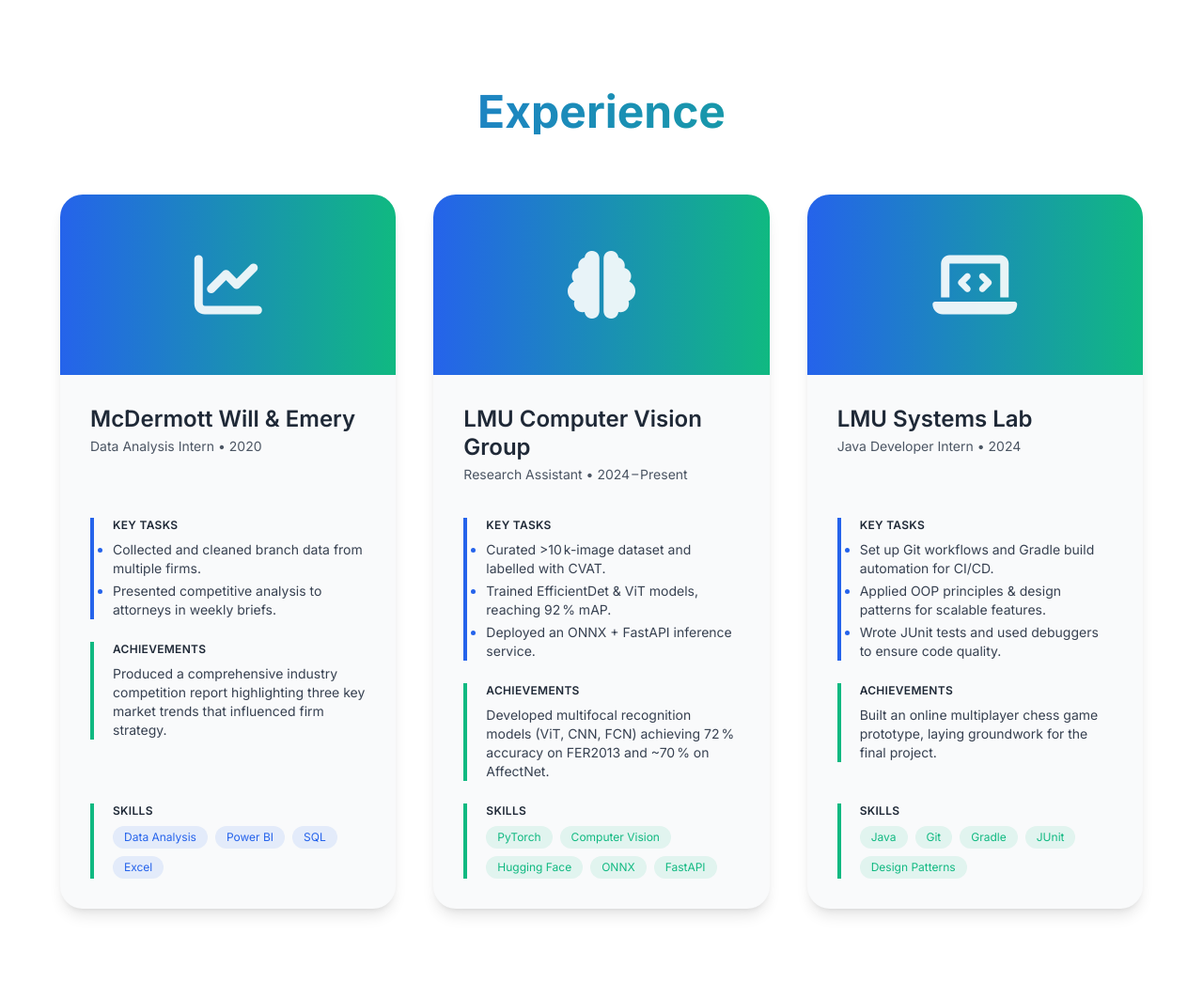
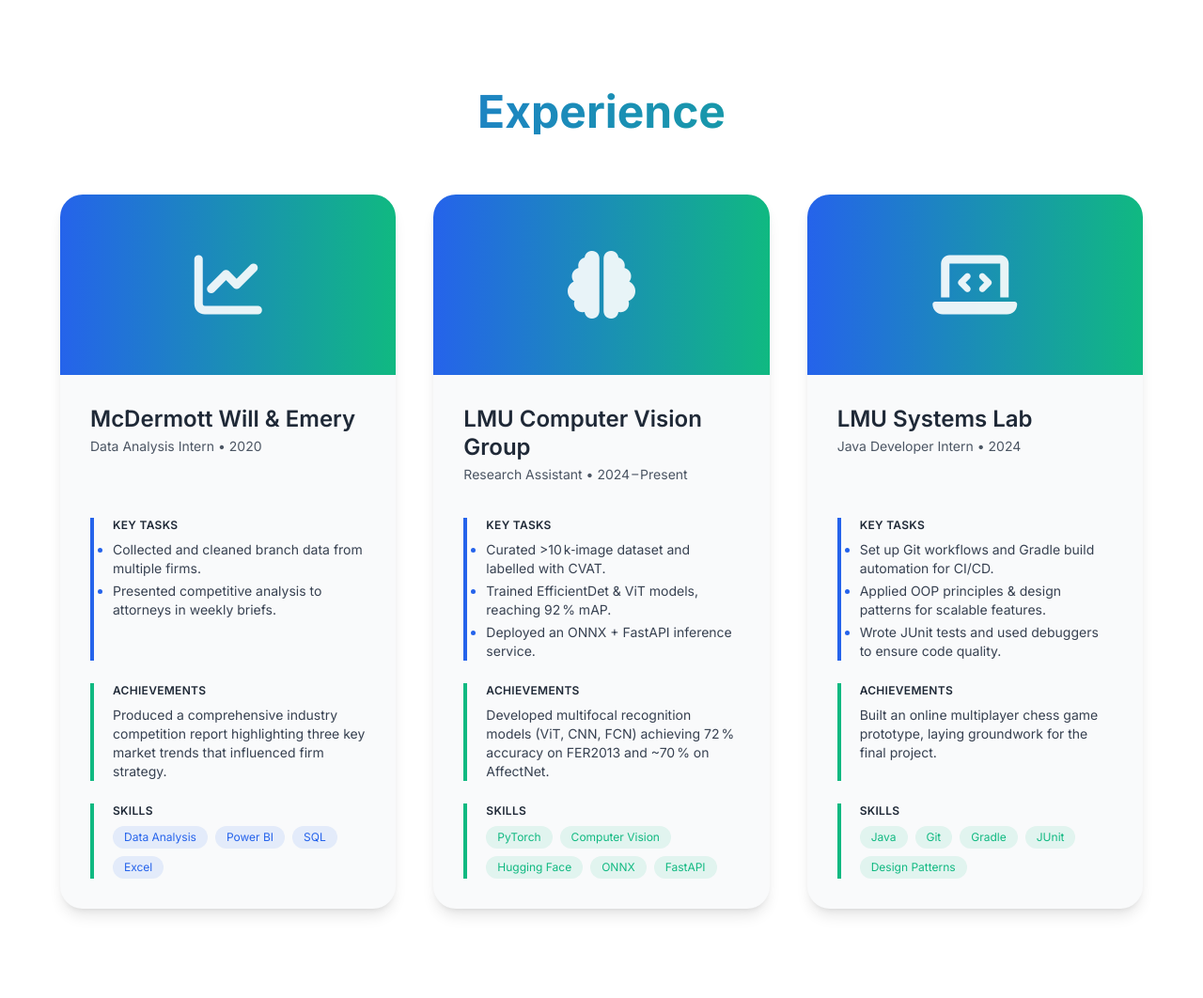
Before and after one commit to 42logos/site-yuanluo, a Flask app: page / in a window 1280 px wide. Shown: the part 2522-3584 px from the top of the page at 94% size. Run offline with Flask 3, Linux system fonts and the light colour scheme; some libraries are stand-ins or nearby versions.

Commit message:
Enhance experience section layout with grid structure and uniform heights for key tasks and achievements

```diff
--- a/templates/index.html
+++ b/templates/index.html
@@ -297,6 +297,14 @@
             z-index: 9999;
             transition: width 0.1s ease-out;
         }
+        /* Experience‑card body: 4 rows → company · keytasks · achievements · skills */
+.exp-body {
+    display: grid;
+    grid-template-rows: auto auto auto 1fr;  /* <‑‑ key line */
+    gap: 1.5rem;                             /* = Tailwind’s gap‑6 */
+    flex: 1 1 0%;
+  }
+
     </style>
 </head>
 
@@ -595,116 +603,179 @@
           <!-- Experience Grid -->
           <div class="grid md:grid-cols-2 lg:grid-cols-3 gap-10">
 
-            <!-- Card 1 -->
-            <article class="bg-gray-50 dark:bg-gray-800 rounded-3xl overflow-hidden shadow-lg transition-all duration-300 group hover:-translate-y-1 hover:shadow-2xl flex flex-col">
-              <header class="h-48 bg-gradient-to-r from-primary-light to-accent-light dark:from-primary-dark dark:to-accent-dark flex items-center justify-center relative">
+            <!-- ─────────────── Card 1 ─────────────── -->
+            <article
+              class="bg-gray-50 dark:bg-gray-800 rounded-3xl overflow-hidden shadow-lg transition-all duration-300 group hover:-translate-y-1 hover:shadow-2xl flex flex-col">
+              <header
+                class="h-48 bg-gradient-to-r from-primary-light to-accent-light dark:from-primary-dark dark:to-accent-dark flex items-center justify-center relative">
                 <i class="fas fa-chart-line text-7xl text-white opacity-90 group-hover:scale-110 transition-transform"></i>
                 <span class="absolute inset-0 bg-black/20 opacity-0 group-hover:opacity-100 transition-opacity"></span>
               </header>
-              <div class="p-8 flex flex-col gap-6 flex-1">
+
+              <!-- Card body: 4‑row grid -->
+              <div class="p-8 exp-body">
+                <!-- row 1 – company + date -->
                 <div class="h-24">
                   <h3 class="text-2xl font-semibold leading-tight line-clamp-2">McDermott Will &amp; Emery</h3>
-                  <p class="text-sm text-gray-600 dark:text-gray-400 mt-1">Data Analysis Intern • 2020</p>
+                  <p class="text-sm text-gray-600 dark:text-gray-400 mt-1">Data Analysis Intern • 2020</p>
                 </div>
 
+                <!-- row 2 – Key Tasks -->
                 <div class="pl-5 border-l-4 border-primary-light dark:border-primary-dark">
-                  <h4 class="font-semibold text-gray-800 dark:text-gray-200 tracking-wide uppercase text-xs mb-2">Key Tasks</h4>
-                  <ul class="list-disc marker:text-primary-light dark:marker:text-primary-dark space-y-1 text-gray-700 dark:text-gray-300 text-sm">
+                  <h4 class="font-semibold text-gray-800 dark:text-gray-200 tracking-wide uppercase text-xs mb-2 exp-keytasks">Key Tasks</h4>
+                  <ul
+                    class="list-disc marker:text-primary-light dark:marker:text-primary-dark space-y-1 text-gray-700 dark:text-gray-300 text-sm">
                     <li>Collected and cleaned branch data from multiple firms.</li>
                     <li>Presented competitive analysis to attorneys in weekly briefs.</li>
                   </ul>
                 </div>
 
+                <!-- row 3 – Achievements -->
                 <div class="pl-5 border-l-4 border-accent-light dark:border-accent-dark">
                   <h4 class="font-semibold text-gray-800 dark:text-gray-200 tracking-wide uppercase text-xs mb-2">Achievements</h4>
-                  <p class="text-gray-700 dark:text-gray-300 text-sm">Produced a comprehensive industry competition report highlighting three key market trends that influenced firm strategy.</p>
+                  <p class="text-gray-700 dark:text-gray-300 text-sm">
+                    Produced a comprehensive industry competition report highlighting three key market trends that influenced
+                    firm strategy.
+                  </p>
                 </div>
 
-                <div class="pl-5 border-l-4 border-accent-light dark:border-accent-dark mt-auto">
+                <!-- row 4 – Skills (1 fr keeps it at the bottom) -->
+                <div class="pl-5 border-l-4 border-accent-light dark:border-accent-dark self-end">
                   <h4 class="font-semibold text-gray-800 dark:text-gray-200 tracking-wide uppercase text-xs mb-2">Skills</h4>
                   <ul class="flex flex-wrap gap-2">
-                    <li class="px-3 py-1 bg-primary-light/10 text-primary-light dark:bg-primary-dark/20 dark:text-primary-light rounded-full text-xs">Data Analysis</li>
-                    <li class="px-3 py-1 bg-primary-light/10 text-primary-light dark:bg-primary-dark/20 dark:text-primary-light rounded-full text-xs">Power BI</li>
-                    <li class="px-3 py-1 bg-primary-light/10 text-primary-light dark:bg-primary-dark/20 dark:text-primary-light rounded-full text-xs">SQL</li>
-                    <li class="px-3 py-1 bg-primary-light/10 text-primary-light dark:bg-primary-dark/20 dark:text-primary-light rounded-full text-xs">Excel</li>
+                    <li
+                      class="px-3 py-1 bg-primary-light/10 text-primary-light dark:bg-primary-dark/20 dark:text-primary-light rounded-full text-xs">
+                      Data Analysis</li>
+                    <li
+                      class="px-3 py-1 bg-primary-light/10 text-primary-light dark:bg-primary-dark/20 dark:text-primary-light rounded-full text-xs">
+                      Power BI</li>
+                    <li
+                      class="px-3 py-1 bg-primary-light/10 text-primary-light dark:bg-primary-dark/20 dark:text-primary-light rounded-full text-xs">
+                      SQL</li>
+                    <li
+                      class="px-3 py-1 bg-primary-light/10 text-primary-light dark:bg-primary-dark/20 dark:text-primary-light rounded-full text-xs">
+                      Excel</li>
                   </ul>
                 </div>
               </div>
             </article>
 
-            <!-- Card 2 -->
-            <article class="bg-gray-50 dark:bg-gray-800 rounded-3xl overflow-hidden shadow-lg transition-all duration-300 group hover:-translate-y-1 hover:shadow-2xl flex flex-col">
-              <header class="h-48 bg-gradient-to-r from-primary-light to-accent-light dark:from-primary-dark dark:to-accent-dark flex items-center justify-center relative">
+            <!-- ─────────────── Card 2 ─────────────── -->
+            <article
+              class="bg-gray-50 dark:bg-gray-800 rounded-3xl overflow-hidden shadow-lg transition-all duration-300 group hover:-translate-y-1 hover:shadow-2xl flex flex-col">
+              <header
+                class="h-48 bg-gradient-to-r from-primary-light to-accent-light dark:from-primary-dark dark:to-accent-dark flex items-center justify-center relative">
                 <i class="fas fa-brain text-7xl text-white opacity-90 group-hover:scale-110 transition-transform"></i>
                 <span class="absolute inset-0 bg-black/20 opacity-0 group-hover:opacity-100 transition-opacity"></span>
               </header>
-              <div class="p-8 flex flex-col gap-6 flex-1">
+
+              <!-- Card body -->
+              <div class="p-8 exp-body">
+                <!-- row 1 -->
                 <div class="h-24">
                   <h3 class="text-2xl font-semibold leading-tight line-clamp-2">LMU Computer Vision Group</h3>
-                  <p class="text-sm text-gray-600 dark:text-gray-400 mt-1">Research Assistant • 2024 – Present</p>
+                  <p class="text-sm text-gray-600 dark:text-gray-400 mt-1">Research Assistant • 2024 – Present</p>
                 </div>
 
+                <!-- row 2 -->
                 <div class="pl-5 border-l-4 border-primary-light dark:border-primary-dark">
-                  <h4 class="font-semibold text-gray-800 dark:text-gray-200 tracking-wide uppercase text-xs mb-2">Key Tasks</h4>
-                  <ul class="list-disc marker:text-primary-light dark:marker:text-primary-dark space-y-1 text-gray-700 dark:text-gray-300 text-sm">
-                    <li>Curated &gt;10 k-image dataset and labelled with CVAT.</li>
+                  <h4 class="font-semibold text-gray-800 dark:text-gray-200 tracking-wide uppercase text-xs mb-2 exp-keytasks">Key Tasks</h4>
+                  <ul
+                    class="list-disc marker:text-primary-light dark:marker:text-primary-dark space-y-1 text-gray-700 dark:text-gray-300 text-sm">
+                    <li>Curated &gt;10 k‑image dataset and labelled with CVAT.</li>
                     <li>Trained EfficientDet &amp; ViT models, reaching 92 % mAP.</li>
-                    <li>Deployed an ONNX + FastAPI inference service.</li>
+                    <li>Deployed an ONNX + FastAPI inference service.</li>
                   </ul>
                 </div>
 
+                <!-- row 3 -->
                 <div class="pl-5 border-l-4 border-accent-light dark:border-accent-dark">
                   <h4 class="font-semibold text-gray-800 dark:text-gray-200 tracking-wide uppercase text-xs mb-2">Achievements</h4>
-                  <p class="text-gray-700 dark:text-gray-300 text-sm">Developed multifocal recognition models (ViT, CNN, FCN) achieving 72 % accuracy on FER2013 and ~70 % on AffectNet.</p>
+                  <p class="text-gray-700 dark:text-gray-300 text-sm">
+                    Developed multifocal recognition models (ViT, CNN, FCN) achieving 72 % accuracy on FER2013 and ~70 % on
+                    AffectNet.
+                  </p>
                 </div>
 
-                <div class="pl-5 border-l-4 border-accent-light dark:border-accent-dark mt-auto">
+                <!-- row 4 -->
+                <div class="pl-5 border-l-4 border-accent-light dark:border-accent-dark self-end">
                   <h4 class="font-semibold text-gray-800 dark:text-gray-200 tracking-wide uppercase text-xs mb-2">Skills</h4>
                   <ul class="flex flex-wrap gap-2">
-                    <li class="px-3 py-1 bg-accent-light/10 text-accent-light dark:bg-accent-dark/20 dark:text-accent-light rounded-full text-xs">PyTorch</li>
-                    <li class="px-3 py-1 bg-accent-light/10 text-accent-light dark:bg-accent-dark/20 dark:text-accent-light rounded-full text-xs">Computer Vision</li>
-                    <li class="px-3 py-1 bg-accent-light/10 text-accent-light dark:bg-accent-dark/20 dark:text-accent-light rounded-full text-xs">Hugging Face</li>
-                    <li class="px-3 py-1 bg-accent-light/10 text-accent-light dark:bg-accent-dark/20 dark:text-accent-light rounded-full text-xs">ONNX</li>
-                    <li class="px-3 py-1 bg-accent-light/10 text-accent-light dark:bg-accent-dark/20 dark:text-accent-light rounded-full text-xs">FastAPI</li>
+                    <li
+                      class="px-3 py-1 bg-accent-light/10 text-accent-light dark:bg-accent-dark/20 dark:text-accent-light rounded-full text-xs">
+                      PyTorch</li>
+                    <li
+                      class="px-3 py-1 bg-accent-light/10 text-accent-light dark:bg-accent-dark/20 dark:text-accent-light rounded-full text-xs">
+                      Computer Vision</li>
+                    <li
+                      class="px-3 py-1 bg-accent-light/10 text-accent-light dark:bg-accent-dark/20 dark:text-accent-light rounded-full text-xs">
+                      Hugging Face</li>
+                    <li
+                      class="px-3 py-1 bg-accent-light/10 text-accent-light dark:bg-accent-dark/20 dark:text-accent-light rounded-full text-xs">
+                      ONNX</li>
+                    <li
+                      class="px-3 py-1 bg-accent-light/10 text-accent-light dark:bg-accent-dark/20 dark:text-accent-light rounded-full text-xs">
+                      FastAPI</li>
                   </ul>
                 </div>
               </div>
             </article>
 
-            <!-- Card 3 -->
-            <article class="bg-gray-50 dark:bg-gray-800 rounded-3xl overflow-hidden shadow-lg transition-all duration-300 group hover:-translate-y-1 hover:shadow-2xl flex flex-col">
-              <header class="h-48 bg-gradient-to-r from-primary-light to-accent-light dark:from-primary-dark dark:to-accent-dark flex items-center justify-center relative">
+            <!-- ─────────────── Card 3 ─────────────── -->
+            <article
+              class="bg-gray-50 dark:bg-gray-800 rounded-3xl overflow-hidden shadow-lg transition-all duration-300 group hover:-translate-y-1 hover:shadow-2xl flex flex-col">
+              <header
+                class="h-48 bg-gradient-to-r from-primary-light to-accent-light dark:from-primary-dark dark:to-accent-dark flex items-center justify-center relative">
                 <i class="fas fa-laptop-code text-7xl text-white opacity-90 group-hover:scale-110 transition-transform"></i>
                 <span class="absolute inset-0 bg-black/20 opacity-0 group-hover:opacity-100 transition-opacity"></span>
               </header>
-              <div class="p-8 flex flex-col gap-6 flex-1">
+
+              <!-- Card body -->
+              <div class="p-8 exp-body">
+                <!-- row 1 -->
                 <div class="h-24">
                   <h3 class="text-2xl font-semibold leading-tight line-clamp-2">LMU Systems Lab</h3>
-                  <p class="text-sm text-gray-600 dark:text-gray-400 mt-1">Java Developer Intern • 2024</p>
+                  <p class="text-sm text-gray-600 dark:text-gray-400 mt-1">Java Developer Intern • 2024</p>
                 </div>
 
+                <!-- row 2 -->
                 <div class="pl-5 border-l-4 border-primary-light dark:border-primary-dark">
-                  <h4 class="font-semibold text-gray-800 dark:text-gray-200 tracking-wide uppercase text-xs mb-2">Key Tasks</h4>
-                  <ul class="list-disc marker:text-primary-light dark:marker:text-primary-dark space-y-1 text-gray-700 dark:text-gray-300 text-sm">
+                  <h4 class="font-semibold text-gray-800 dark:text-gray-200 tracking-wide uppercase text-xs mb-2 exp-keytasks">Key Tasks</h4>
+                  <ul
+                    class="list-disc marker:text-primary-light dark:marker:text-primary-dark space-y-1 text-gray-700 dark:text-gray-300 text-sm">
                     <li>Set up Git workflows and Gradle build automation for CI/CD.</li>
                     <li>Applied OOP principles &amp; design patterns for scalable features.</li>
                     <li>Wrote JUnit tests and used debuggers to ensure code quality.</li>
                   </ul>
                 </div>
 
+                <!-- row 3 -->
                 <div class="pl-5 border-l-4 border-accent-light dark:border-accent-dark">
                   <h4 class="font-semibold text-gray-800 dark:text-gray-200 tracking-wide uppercase text-xs mb-2">Achievements</h4>
-                  <p class="text-gray-700 dark:text-gray-300 text-sm">Built an online multiplayer chess game prototype, laying groundwork for the final project.</p>
+                  <p class="text-gray-700 dark:text-gray-300 text-sm">
+                    Built an online multiplayer chess game prototype, laying groundwork for the final project.
+                  </p>
                 </div>
 
-                <div class="pl-5 border-l-4 border-accent-light dark:border-accent-dark mt-auto">
+                <!-- row 4 -->
+                <div class="pl-5 border-l-4 border-accent-light dark:border-accent-dark self-end">
                   <h4 class="font-semibold text-gray-800 dark:text-gray-200 tracking-wide uppercase text-xs mb-2">Skills</h4>
                   <ul class="flex flex-wrap gap-2">
-                    <li class="px-3 py-1 bg-accent-light/10 text-accent-light dark:bg-accent-dark/20 dark:text-accent-light rounded-full text-xs">Java</li>
-                    <li class="px-3 py-1 bg-accent-light/10 text-accent-light dark:bg-accent-dark/20 dark:text-accent-light rounded-full text-xs">Git</li>
-                    <li class="px-3 py-1 bg-accent-light/10 text-accent-light dark:bg-accent-dark/20 dark:text-accent-light rounded-full text-xs">Gradle</li>
-                    <li class="px-3 py-1 bg-accent-light/10 text-accent-light dark:bg-accent-dark/20 dark:text-accent-light rounded-full text-xs">JUnit</li>
-                    <li class="px-3 py-1 bg-accent-light/10 text-accent-light dark:bg-accent-dark/20 dark:text-accent-light rounded-full text-xs">Design Patterns</li>
+                    <li
+                      class="px-3 py-1 bg-accent-light/10 text-accent-light dark:bg-accent-dark/20 dark:text-accent-light rounded-full text-xs">
+                      Java</li>
+                    <li
+                      class="px-3 py-1 bg-accent-light/10 text-accent-light dark:bg-accent-dark/20 dark:text-accent-light rounded-full text-xs">
+                      Git</li>
+                    <li
+                      class="px-3 py-1 bg-accent-light/10 text-accent-light dark:bg-accent-dark/20 dark:text-accent-light rounded-full text-xs">
+                      Gradle</li>
+                    <li
+                      class="px-3 py-1 bg-accent-light/10 text-accent-light dark:bg-accent-dark/20 dark:text-accent-light rounded-full text-xs">
+                      JUnit</li>
+                    <li
+                      class="px-3 py-1 bg-accent-light/10 text-accent-light dark:bg-accent-dark/20 dark:text-accent-light rounded-full text-xs">
+                      Design Patterns</li>
                   </ul>
                 </div>
               </div>
@@ -1104,6 +1175,39 @@
             const scrolled = (window.scrollY / docHeight) * 100;
             document.getElementById('scroll-progress').style.width = scrolled + '%';
         });
+
+
+        document.addEventListener('DOMContentLoaded', () => {
+            const blocks = document.querySelectorAll('.exp-keytasks');
+            let max = 0;
+            blocks.forEach(b => { max = Math.max(max, b.offsetHeight); });
+            console.log(max);
+            blocks.forEach(b => {
+                // keep adding blank lines until this block matches the max height
+                while (b.offsetHeight < max) {
+                    b.appendChild(document.createElement('br'));
+                }
+            });
+            // ensure uniform heights for Key Tasks and Achievements rows across all cards
+            const expBodies = document.querySelectorAll('.exp-body');
+            let maxTasks = 0, maxAch = 0;
+
+            // find the maximum heights
+            expBodies.forEach(body => {
+                const rows = body.children;
+                maxTasks = Math.max(maxTasks, rows[1].offsetHeight);
+                maxAch   = Math.max(maxAch,   rows[2].offsetHeight);
+            });
+
+            // apply them as min-heights
+            expBodies.forEach(body => {
+                const rows = body.children;
+                rows[1].style.minHeight = maxTasks + 'px';
+                rows[2].style.minHeight = maxAch   + 'px';
+            });
+        });
+
+
     </script>
 </body>
 
```
